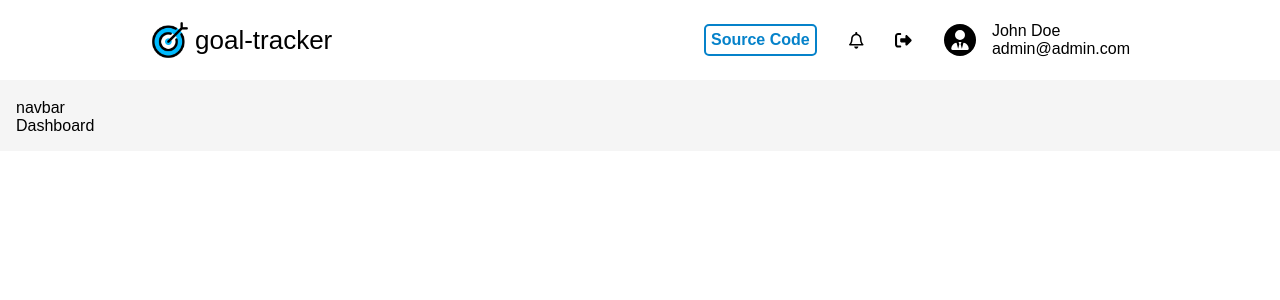
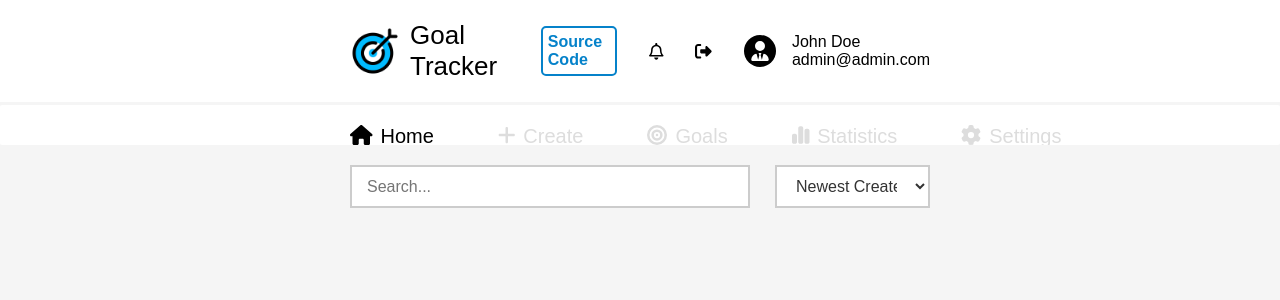
Before and after one commit to RanbirSDeol/dev-hub, a React (Create React App) app in the folder frontend/: page /home in a window 1280 px wide. Shown: the top 300 px of the page. Built offline with nearby package versions, Linux system fonts and the light colour scheme; sample sign-in values are in the browser's storage.

Commit message:
Dashboard Search Bar, Dashboard CSS, Navbar Redesign, Topbar Fixs

```diff
--- a/frontend/src/components/Dashboard.js
+++ b/frontend/src/components/Dashboard.js
@@ -8,11 +8,28 @@ const Dashboard = () => {
     <div className={styles.container}>
       <div className={styles.navbar}>
         <Topbar />
+        <Navbar />
       </div>
       <div className={styles.dashboardContainer}>
-        <div>navbar</div>
-        <div className={styles.dashboardContent}>
-          <p>Dashboard</p>
+        <div className={styles.dashboardTopbar}>
+          <input
+            type="search"
+            id="search"
+            name="search"
+            placeholder="Search..."
+            className={styles.searchbar}
+          />
+          <div className={styles.filters}>
+            <div className={styles.dropdown}>
+              <select id="sort-by" name="sort-by">
+                <option value="new">Newest Created</option>
+                <option value="old">Oldest Created</option>
+                <option value="due">Due Date</option>
+                <option value="priority">Priority</option>
+                <option value="completed">Completed</option>
+              </select>
+            </div>
+          </div>
         </div>
       </div>
     </div>
--- a/frontend/src/components/Navbar.js
+++ b/frontend/src/components/Navbar.js
@@ -28,7 +28,6 @@ const Navbar = () => {
     { to: "/goals", label: "Goals", icon: faBullseye },
     { to: "/statistics", label: "Statistics", icon: faChartSimple },
     { to: "/settings", label: "Settings", icon: faGear },
-    { to: "/login", label: "Logout", icon: faRightFromBracket, logout: true }, // Adding special case for logout
   ];
 
   return (
@@ -44,10 +43,12 @@ const Navbar = () => {
                 activeLink === link.to ? styles.active : ""
               }`}
             >
-              <FontAwesomeIcon icon={link.icon} size="xl" />
+              <FontAwesomeIcon
+                icon={link.icon}
+                size="s"
+                style={{ paddingRight: "8px" }}
+              />
               {link.label}
-              {link.logout && <Logout />}{" "}
-              {/* Render logout component for the Logout link */}
             </Link>
           ))}
         </li>
--- a/frontend/src/components/Topbar.js
+++ b/frontend/src/components/Topbar.js
@@ -18,9 +18,9 @@ const Topbar = () => {
         <img
           src={targetIcon}
           alt="Goal Icon"
-          style={{ width: "40px", height: "40px" }}
+          style={{ width: "50px", height: "50px" }}
         />
-        <div>goal-tracker</div>
+        <div>Goal Tracker</div>
       </div>
       <ul className={styles.navigation}>
         <a
--- a/frontend/src/components/styles/Dashboard.module.css
+++ b/frontend/src/components/styles/Dashboard.module.css
@@ -8,10 +8,79 @@
 .container {
   display: flex;
   flex-direction: column;
-  background-color: #F5F5F5;
+  background-color: #f5f5f5;
+  min-height: 100vh;  /* Ensure the container takes up the full height */
+}
+
+.navbar {
+  flex-shrink: 0;  /* Prevent navbar from shrinking */
 }
 
 .dashboardContainer {
-  flex: 1;  /* The dashboard takes up the remaining space (75%) */
+  flex-grow: 1;  /* The dashboard takes up the remaining space */
   padding: 1rem;
+  padding-left: 350px;
+  padding-right: 350px;
+  padding-top: 20px;
+  padding-bottom: 20px;
+  background-color: #F5F5F5;  /* Optional: Set background color for the dashboard */
 }
+
+.header {
+  font-size: 36px;
+}
+
+.dashboardTopbar {
+  display: flex;
+  flex-direction: row;
+}
+
+.searchbar {
+  width: 100%;
+  max-width: 400px;
+  padding: 10px 15px;
+  margin-right: 25px;
+  border: 2px solid #ccc;
+  font-size: 16px;
+  outline: none;
+  box-sizing: border-box;
+  transition: border-color 0.3s ease;
+}
+
+.searchbar:focus {
+  border-color: #5b9bd5;
+  background-color: #f0f8ff;
+}
+
+.filters {
+  display: flex;
+  gap: 1rem;
+}
+
+.dropdown {
+  display: flex;
+  align-items: center;
+  gap: 1rem;
+}
+
+.dropdown p {
+  font-size: 18px;
+  color: #8b8b8b;
+  font-weight: 600;
+}
+
+.dropdown select {
+  width: 100%;
+  padding: 10px 15px;
+  font-size: 16px;
+  border: 2px solid #ccc;
+  background-color: white;
+  color: #333;
+  outline: none;
+  transition: border-color 0.3s ease, background-color 0.3s ease;
+}
+
+.dropdown select:focus {
+  border-color: #5b9bd5;
+  background-color: #fff;
+}
--- a/frontend/src/components/styles/Logout.module.css
+++ b/frontend/src/components/styles/Logout.module.css
@@ -7,5 +7,5 @@
 }
 
 .logout:hover {
-  color: #0582ca;
+  color: #ddd;
 }
--- a/frontend/src/components/styles/Navbar.module.css
+++ b/frontend/src/components/styles/Navbar.module.css
@@ -1,18 +1,17 @@
 .navbar {
   text-decoration: none;
   flex: 0 0 3%;  /* The navbar takes up 25% of the container width */
-  background-color: #F4FFF8;
-  border: 1px solid #ddd;
+  background-color: white;
   border-radius: 2px;
-  box-shadow: 0px 2px 5px rgba(0, 0, 0, 0.1);
-  color: #8BAAAD;
-  height: 100vh;  /* Optionally, to make it take up the full height */
-  padding-top: 25px;
+  height: 5vh;  /* Optionally, to make it take up the full height */
+  padding-left: 350px;
+  padding-right: 350px;
+  padding-top: 20px;
+  padding-bottom: 20px;
 }
 
 .navLinks {
   list-style-type: none;
-  padding-top: 25px;
   display: flex;
   flex-direction: column;
   align-items: center;
@@ -22,48 +21,39 @@
 }
 
 li {
-  margin-top: 500px;
   display: flex;
-  flex-direction: column;
-  justify-content: center;
+  flex-direction: row;
+  justify-content: left;
+  gap: 4rem;
   width: 100%;
-  height: 75px;
+  height: 15px;
   border-radius: 25px;
   transition: border 0.1s ease;
 }
 
 .link {
-  color: #000F08;
+  color: #ddd;
   display: flex;
+  height: 35px;
   justify-content: center;
-  flex-direction: column;
-  font-size: 1rem;
+  flex-direction: row;
+  font-size: 1.25rem;
   text-decoration: none;
   text-align: center;
-  padding: 15px;
   background-color: transparent;
   transition: color 0.1s ease, background-color 0.1s ease, border-color 0.1s ease, box-shadow 0.1s ease;
-  margin: 5px;
-  border: 1px solid transparent; /* Add a transparent border to maintain consistent size */
-  border-radius: 2px;
 }
 
 .active {
-  background-color: #F4FFF8;
-  border: 1px solid #ddd; /* Consistent border */
-  border-radius: 2px;
-  box-shadow: 0px 2px 5px rgba(0, 0, 0, 0.1);
-}
-
-.active:hover {
-  background-color: #F4FFF8;
-  color: #000F08;
+  color: #000000;
+  border: none;
+  border-bottom: 3px solid #000000;
+  box-shadow: none;
 }
 
 .link:hover {
-  background-color: #000F08;
-  border: 1px solid #ddd; /* Ensure consistent border */
-  border-radius: 2px;
-  box-shadow: 0px 2px 5px rgba(0, 0, 0, 0.1);
-  color: #F4FFF8;
+  color: #000000;
+  border: none;
+  border-bottom: 3px solid #000000;
+  box-shadow: none;
 }
--- a/frontend/src/components/styles/Topbar.module.css
+++ b/frontend/src/components/styles/Topbar.module.css
@@ -1,6 +1,6 @@
 .container {
-  padding-left: 150px;
-  padding-right: 150px;
+  padding-left: 350px;
+  padding-right: 350px;
   padding-top: 20px;
   padding-bottom: 20px;
   margin-bottom: 3px;
@@ -12,7 +12,7 @@
 .title {
   display: flex;
   align-items: center;
-  gap: 5px;
+  gap: 10px;
   font-size: 26px;
 }
 
@@ -40,7 +40,7 @@
 }
 
 .notification:hover {
-  color: #0582ca;
+  color: #ddd;
 }
 
 .profile {
```
